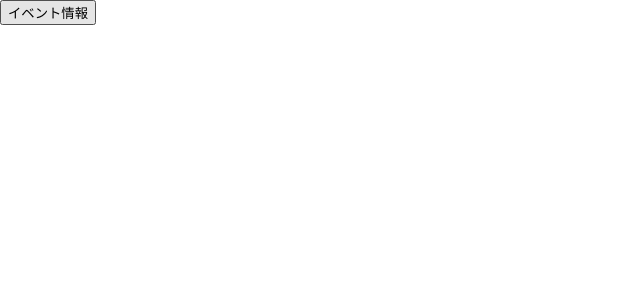
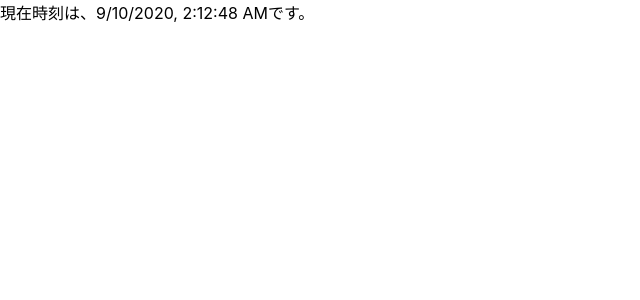
Before and after one commit to rasclass/react_practice, a React (Create React App) app: page / in a window 1280 px wide. Shown: the top 300 px of the page, without its empty margins (0-640 px from the left). Built offline with nearby package versions, Linux system fonts and the light colour scheme.

Commit message:
コンポーネントの管理

```diff
--- /dev/null
+++ b/src/MyState.js
@@ -0,0 +1,25 @@
+import React, {Component} from 'react';
+
+export default class MyState extends Component{
+    constructor(props) {
+        super(props);
+
+        this.state = {
+            current: new Date()
+        };
+
+        setInterval(() => {
+            this.setState({
+                current:new Date()
+            });
+        }, 1000);
+    }
+
+    render(){
+        return(
+            <div>
+                現在時刻は、{this.state.current.toLocaleString()}です。
+            </div>
+        )
+    }
+}
--- a/src/index.js
+++ b/src/index.js
@@ -2,10 +2,10 @@
 import ReactDOM from 'react-dom';
 import './index.css';
 import * as serviceWorker from './serviceWorker';
-import MyPool from './MyPool'
+import MyState from './MyState'
 
 ReactDOM.render(
-  <MyPool />,
+  <MyState />,
   document.getElementById('root')
 );
 
```
